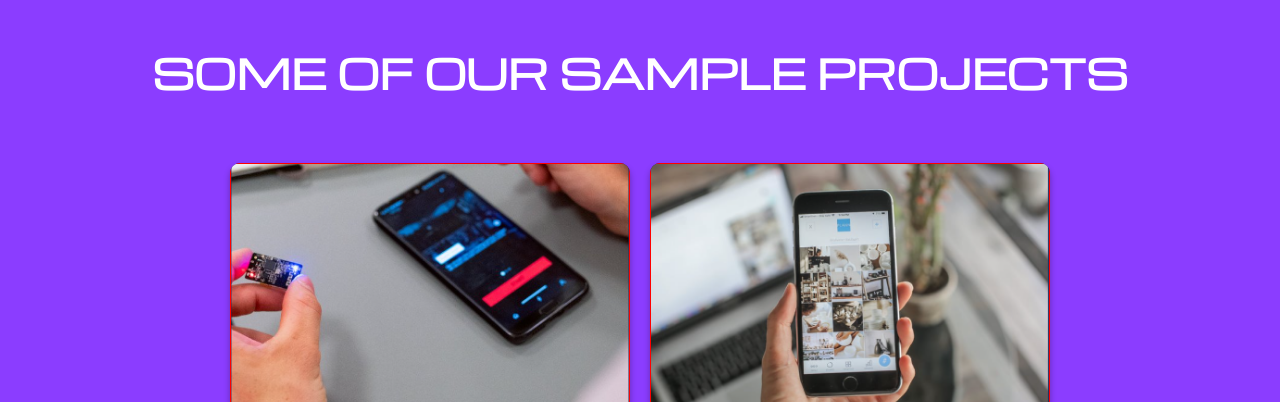
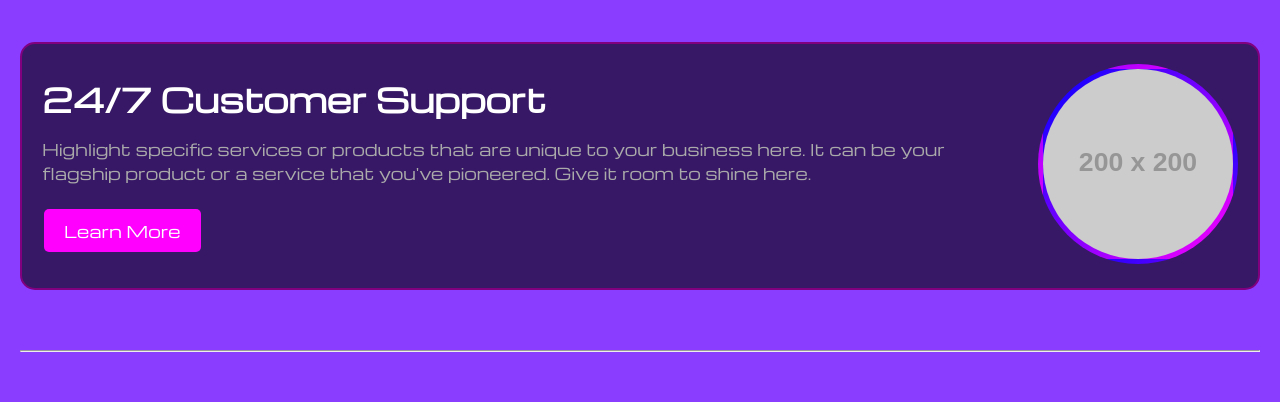
Before and after one commit to anurupasiva/alchemy-fusion, a plain HTML site: page index.html in a window 1280 px wide. Shown: the part 1820-2222 px from the top of the page. Drawn offline with nearby package versions, Linux system fonts and the light colour scheme; placeholder pictures from the web are drawn by us.

Commit message:
content added in index.html

```diff
--- a/index.html
+++ b/index.html
@@ -71,6 +71,22 @@
   </section>
 
   <hr>
+    <section id="secured-data" class="container1">
+    <div class="content">
+      <h1>24/7 Customer Support</h1>
+      <p>
+        Highlight specific services or products that are unique to your business here.
+        It can be your flagship product or a service that you've pioneered.
+        Give it room to shine here.
+      </p>
+      <a href="#" class="btn">Learn More</a>
+    </div>
+    <div class="image-container">
+      <img src="https://via.placeholder.com/200" alt="Hands on a laptop">
+    </div>
+  </section>
+
+  <hr>
 
   <section id="projects" class="container">
     <h1>SOME OF OUR SAMPLE PROJECTS</h1>
@@ -95,7 +111,7 @@
   <section id="clients" class="container3">
     <div class="left-section">
       <h1>COMPANIES WE'VE WORKED WITH</h1>
-      <img src="https://via.placeholder.com/400" alt="Decorative 3D Shape">
+     <img src="images/02.gif" alt="Hands on a laptop" class="responsive-gif">
     </div>
     <div class="right-section">
       <div class="testimonial-box">
@@ -120,7 +136,7 @@
 
   <section id="highlight" class="highlight-section">
     <div class="image-container">
-      <img src="https://via.placeholder.com/200" alt="Hands on a laptop">
+      <img src="images/logo.png" alt="Hands on a laptop">
     </div>
     <div class="text">
       <h2>Learn More</h2>
```
